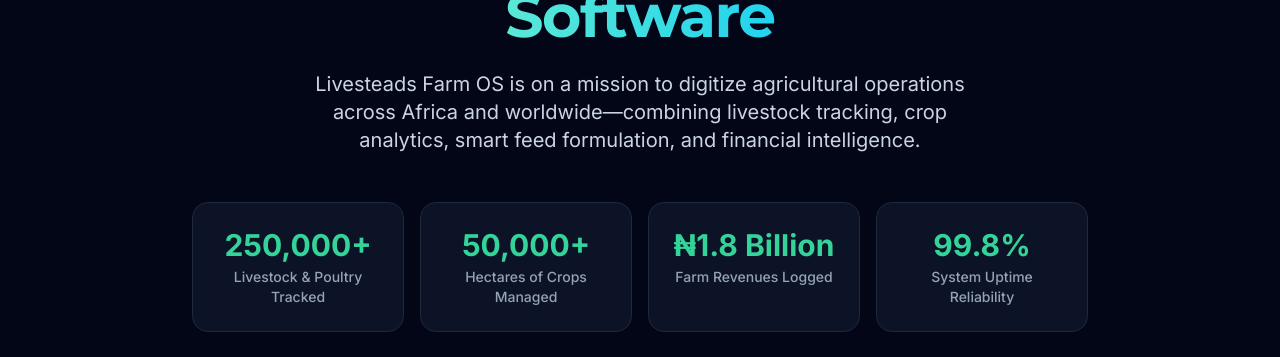
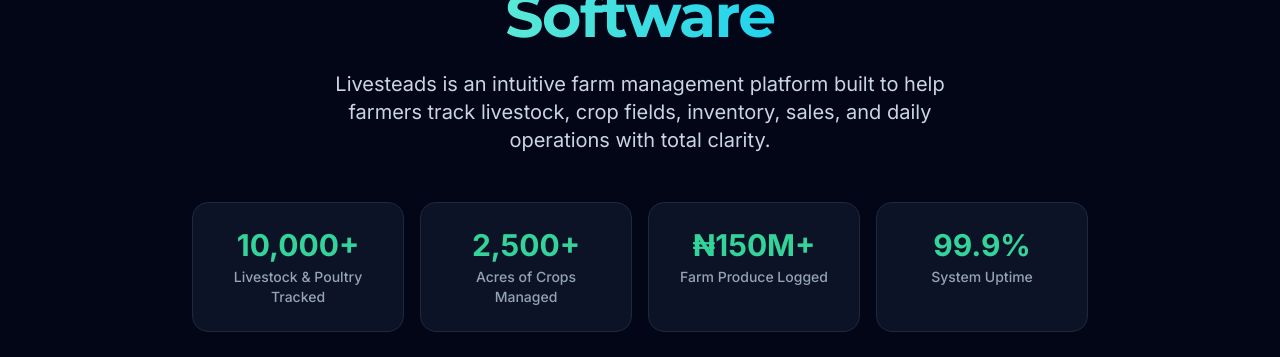
Before and after one commit to leke467/farm, a React (Vite) app in the folder project/frontend/: page /about in a window 1280 px wide. Shown: the part 335-692 px from the top of the page. Built offline with nearby package versions, Linux system fonts and the light colour scheme; no server answers.

Commit message:
Refine About page metrics and messaging to be clean and realistic

```diff
--- a/project/frontend/src/pages/public/About.jsx
+++ b/project/frontend/src/pages/public/About.jsx
@@ -16,10 +16,10 @@ import Navbar from "../../components/Navbar";
 
 const About = () => {
   const stats = [
-    { value: "250,000+", label: "Livestock & Poultry Tracked" },
-    { value: "50,000+", label: "Hectares of Crops Managed" },
-    { value: "₦1.8 Billion", label: "Farm Revenues Logged" },
-    { value: "99.8%", label: "System Uptime Reliability" },
+    { value: "10,000+", label: "Livestock & Poultry Tracked" },
+    { value: "2,500+", label: "Acres of Crops Managed" },
+    { value: "₦150M+", label: "Farm Produce Logged" },
+    { value: "99.9%", label: "System Uptime" },
   ];
 
   const pillars = [
@@ -60,7 +60,7 @@ const About = () => {
         </h1>
 
         <p className="text-lg sm:text-xl text-slate-300 max-w-2xl mx-auto mb-10 leading-relaxed">
-          Livesteads Farm OS is on a mission to digitize agricultural operations across Africa and worldwide—combining livestock tracking, crop analytics, smart feed formulation, and financial intelligence.
+          Livesteads is an intuitive farm management platform built to help farmers track livestock, crop fields, inventory, sales, and daily operations with total clarity.
         </p>
 
         <div className="grid grid-cols-2 md:grid-cols-4 gap-4 max-w-4xl mx-auto mt-12">
```
